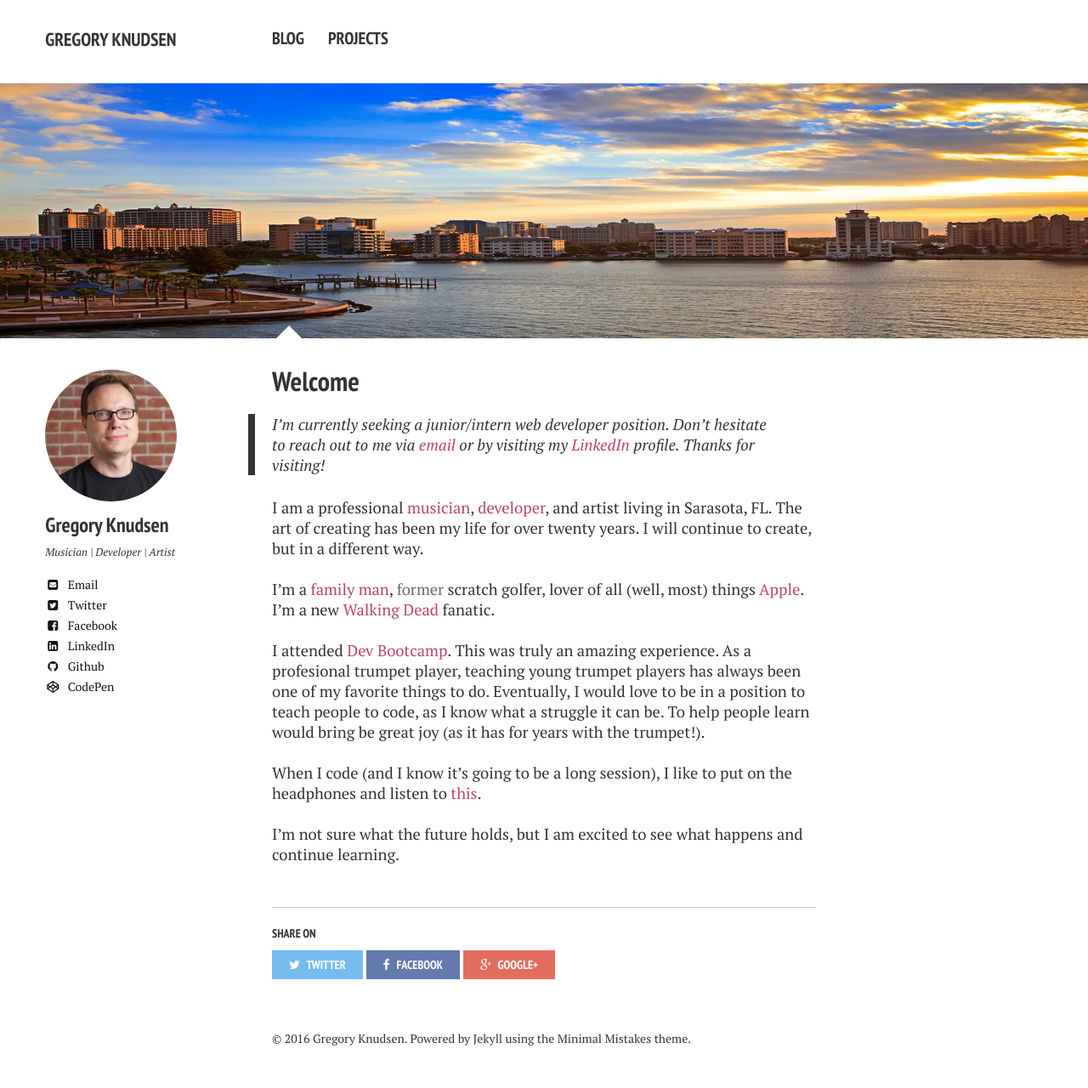
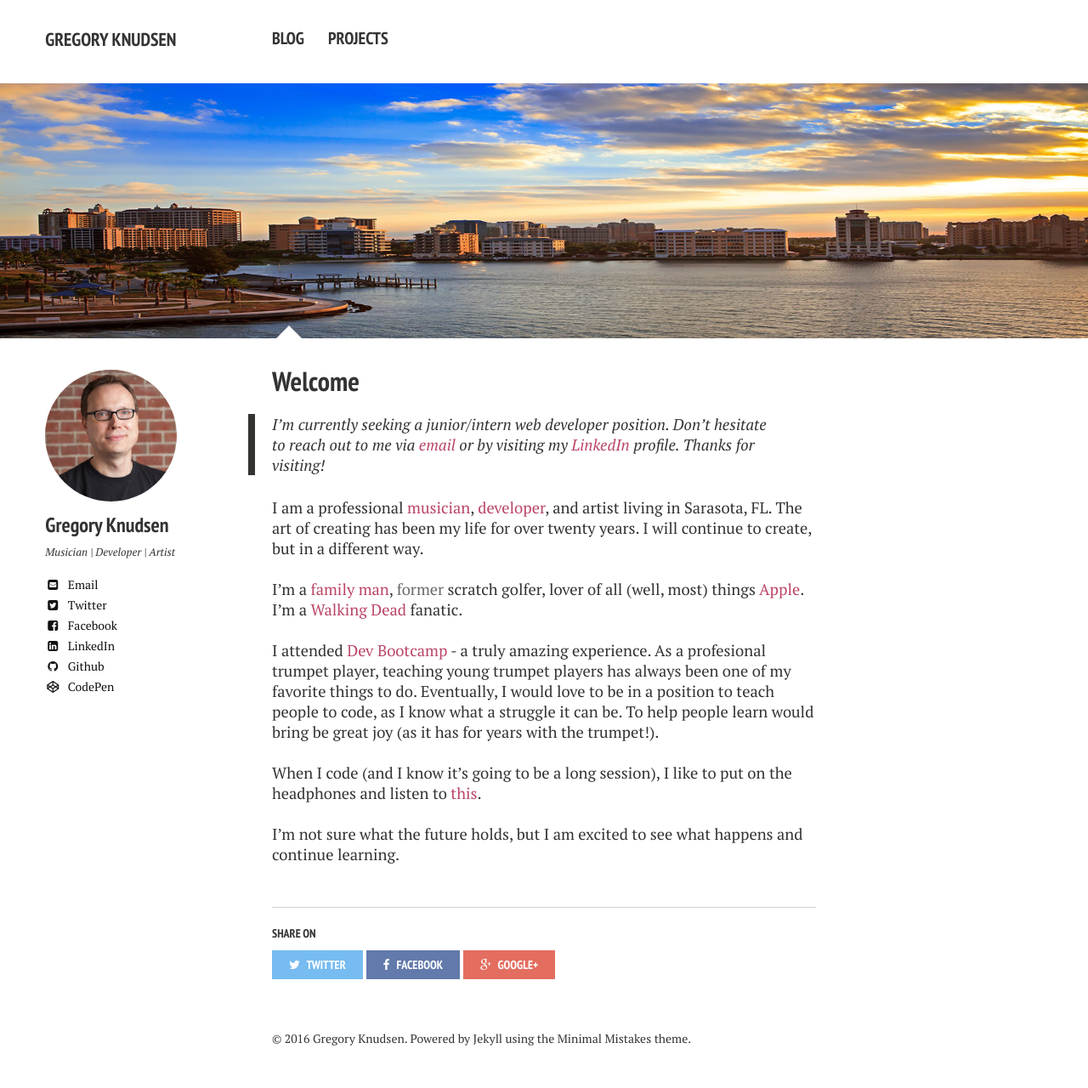
Before and after one commit to gregknudsen/gregknudsen.github.io, a Jekyll site: the page built from index.md, in a window 1280 px wide. Shown: the whole page at 85% size. Built offline with Jekyll 4.4.1, drawn with Linux system fonts in a browser that asks for light colours; nearby versions of some CDN libraries.

Commit message:
very minor change to front page

```diff
--- a/index.md
+++ b/index.md
@@ -11,7 +11,7 @@ image:
 > I'm currently seeking a junior/intern web developer position. Don't hesitate to reach out to me via [email](mailto:dev.artist15@gmail.com) or by visiting my [LinkedIn](https://www.linkedin.com/pub/gregory-knudsen/41/b33/64){:target="_blank"} profile. Thanks for visiting!
 
 I am a professional [musician](http://www.sarasotaorchestra.org/our-musicians/trumpet/greg-knudsen?referer=trombinoscope){:target="_blank"}, [developer](http://www.github.com/gregknudsen){:target="_blank"}, and artist living in Sarasota, FL. The art of creating has been my life for over twenty years. I will continue to create, but in a different way.<br><br>
-I'm a [family man](http://imgur.com/BAKjeyD){:target="_blank"}, <span id="former">former</span> scratch golfer, lover of all (well, most) things [Apple](http://www.apple.com){:target="_blank"}. I'm a new [Walking Dead](http://www.amc.com/shows/the-walking-dead) fanatic.<br><br>
-I attended [Dev Bootcamp](http://devbootcamp.com/locations/new-york/){:target="_blank"}. This was truly an amazing experience. As a profesional trumpet player, teaching young trumpet players has always been one of my favorite things to do. Eventually, I would love to be in a position to teach people to code, as I know what a struggle it can be. To help people learn would bring be great joy (as it has for years with the trumpet!).<br><br>
+I'm a [family man](http://imgur.com/BAKjeyD){:target="_blank"}, <span id="former">former</span> scratch golfer, lover of all (well, most) things [Apple](http://www.apple.com){:target="_blank"}. I'm a [Walking Dead](http://www.amc.com/shows/the-walking-dead) fanatic.<br><br>
+I attended [Dev Bootcamp](http://devbootcamp.com/locations/new-york/){:target="_blank"} - a truly amazing experience. As a profesional trumpet player, teaching young trumpet players has always been one of my favorite things to do. Eventually, I would love to be in a position to teach people to code, as I know what a struggle it can be. To help people learn would bring be great joy (as it has for years with the trumpet!).<br><br>
 When I code (and I know it's going to be a long session), I like to put on the headphones and listen to [this](https://www.youtube.com/watch?v=5N8sUccRiTA).<br><br>
 I'm not sure what the future holds, but I am excited to see what happens and continue learning.<br><br>
```
